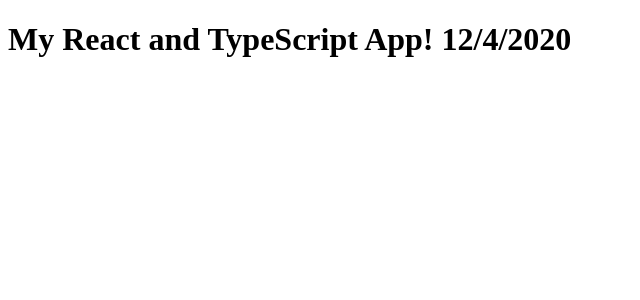
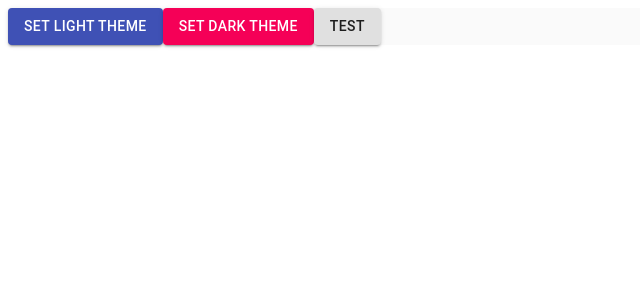
Before and after one commit to kkan0615/react_typescipt_template, a React app: page / in a window 1280 px wide. Shown: the top 300 px of the page, without its empty margins (0-640 px from the left). Built offline with nearby package versions, Linux system fonts and the light colour scheme; the HTML template or start-up script is replaced by a standard one.

Commit message:
:rocket: Getting started!

```diff
--- /dev/null
+++ b/src/App.tsx
@@ -0,0 +1,55 @@
+import React, { useContext } from 'react'
+import { Button, makeStyles } from '@material-ui/core'
+import { ThemeContext } from './themes/ThemeProvider'
+
+const App: React.FC = () => {
+  // Get the setter function from context
+  const setThemeName = useContext(ThemeContext)
+
+  const useStyles = makeStyles(theme => ({
+    root: {
+      height: '100%',
+      background: theme.palette.background.default,
+    },
+    menuIconButton: {
+      marginRight: theme.spacing(2),
+    },
+    menuTitle: {
+      flexGrow: 5,
+    },
+    menuButton: {
+      marginRight: theme.spacing(2),
+      flexGrow: 1,
+      display: 'flex',
+    },
+  }))
+
+  const classes = useStyles()
+
+  return (
+    <div className={classes.root}>
+      <Button
+        variant="contained"
+        color="primary"
+        onClick={() => setThemeName('lightTheme')}
+      >
+        Set Light Theme
+      </Button>
+      <Button
+        variant="contained"
+        color="secondary"
+        onClick={() => setThemeName('darkTheme')}
+      >
+        Set Dark Theme
+      </Button>
+
+      <Button
+        variant="contained"
+      >
+        test
+      </Button>
+    </div>
+  )
+}
+
+export default App
--- a/src/index.tsx
+++ b/src/index.tsx
@@ -1,11 +1,11 @@
-import React from "react";
-import ReactDOM from "react-dom";
-
-const App = () => (
-  <h1>My React and TypeScript App! {new Date().toLocaleDateString()}</h1>
-);
+import React from 'react'
+import ReactDOM from 'react-dom'
+import App from './App'
+import ThemeProvider from './themes/ThemeProvider'
 
 ReactDOM.render(
-  <App />,
-  document.getElementById("root")
-);
+  <ThemeProvider>
+    <App />
+  </ThemeProvider>,
+  document.getElementById('root'),
+)
--- /dev/null
+++ b/src/themes/ThemeProvider.tsx
@@ -0,0 +1,47 @@
+import React, { useState, useEffect } from 'react'
+import { MuiThemeProvider } from '@material-ui/core'
+import { getThemeByName } from './Base'
+
+// eslint-disable-next-line @typescript-eslint/no-unused-vars
+export const ThemeContext = React.createContext((themeName: string) => {})
+
+const ThemeProvider: React.FC = props => {
+  // State to hold the selected theme name
+  const [themeName, setThemeName] = useState('LightTheme')
+
+  // const useStyles = makeStyles(theme => ({
+  //   root: {
+  //     height: '100%',
+  //     background: theme.palette.background.default,
+  //   },
+  //   menuIconButton: {
+  //     marginRight: theme.spacing(2),
+  //   },
+  //   menuTitle: {
+  //     flexGrow: 5,
+  //   },
+  //   menuButton: {
+  //     marginRight: theme.spacing(2),
+  //     flexGrow: 1,
+  //     display: 'flex',
+  //   },
+  // }))
+
+  // const classes = useStyles()
+
+  useEffect(() => {
+    localStorage.setItem('MyThemingApp', themeName)
+  }, [themeName])
+
+  const { children } = props
+
+  // Retrieve the theme object by theme name
+  const theme = getThemeByName(themeName)
+  return (
+    <ThemeContext.Provider value={setThemeName}>
+      <MuiThemeProvider theme={theme}>{children}</MuiThemeProvider>
+    </ThemeContext.Provider>
+  )
+}
+
+export default ThemeProvider
--- /dev/null
+++ b/src/themes/base.ts
@@ -0,0 +1,12 @@
+import { Theme } from '@material-ui/core'
+import { lightTheme } from './light'
+import { darkTheme } from './dark'
+
+export function getThemeByName(theme: string): Theme {
+  return themeMap[theme]
+}
+
+const themeMap: { [key: string]: Theme } = {
+  lightTheme,
+  darkTheme,
+}
--- /dev/null
+++ b/src/themes/dark.ts
@@ -0,0 +1,16 @@
+import { createMuiTheme } from '@material-ui/core'
+
+export const darkTheme = createMuiTheme({
+  palette: {
+    type: 'dark',
+    primary: {
+      main: '#696ffb',
+    },
+    secondary: {
+      main: '#1f2940',
+    },
+    background: {
+      default: '#141b2d',
+    },
+  },
+})
--- /dev/null
+++ b/src/themes/light.ts
@@ -0,0 +1,16 @@
+import { createMuiTheme } from '@material-ui/core'
+
+export const lightTheme = createMuiTheme({
+  palette: {
+    type: 'light',
+    primary: {
+      main: '#a7984f',
+    },
+    secondary: {
+      main: '#dcc88c',
+    },
+    background: {
+      default: '#db148c',
+    },
+  },
+})
```
Also changed, not shown: package.json (+8 -4 lines), tsconfig.json (+5 -2 lines), .babelrc, .eslintrc.json, 2 other files (tests, documents, lock files or other folders).
